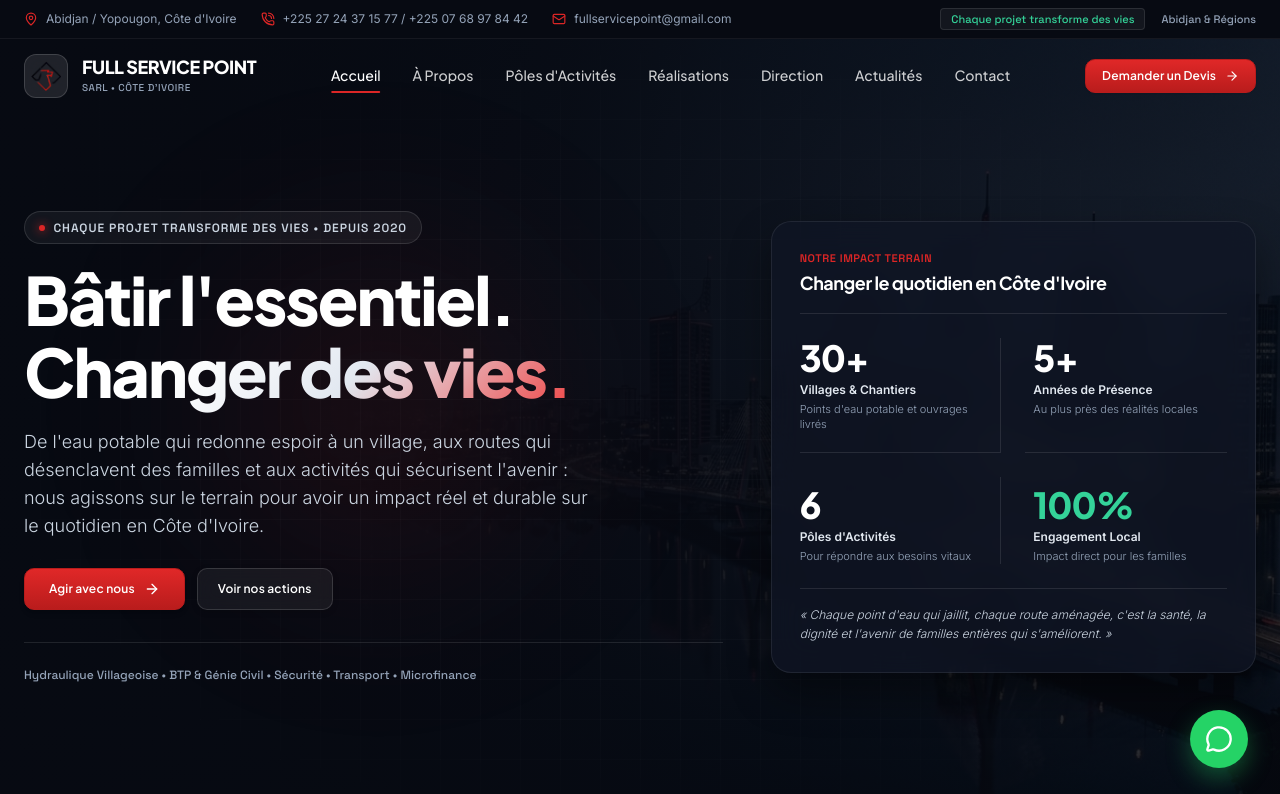
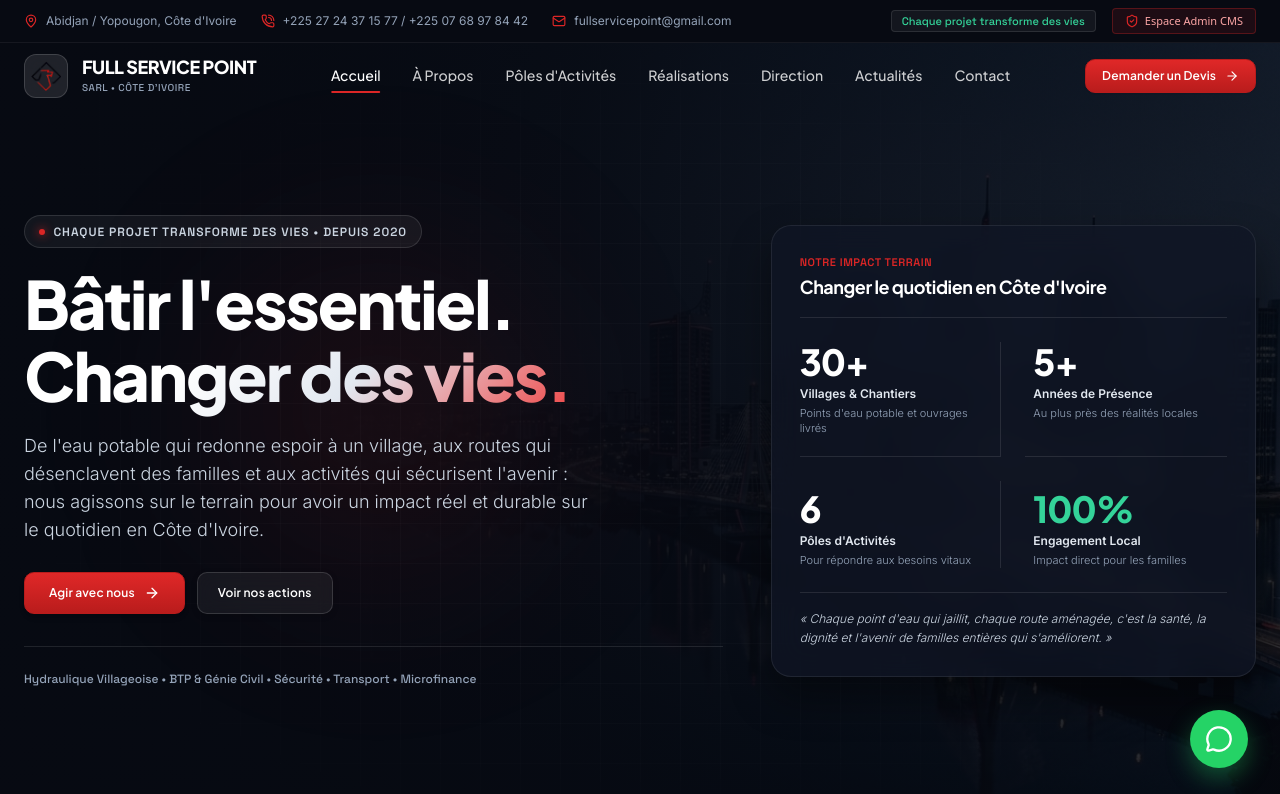
Before and after one commit to Syllayoussoufdev/Front_FULLSERVICEPOINTSARL, a plain HTML site: page index.html in a window 1280 px wide. Shown: the top 794 px of the page. Drawn offline with nearby package versions, Linux system fonts and the light colour scheme.

Commit message:
Ajout des liens directs vers l'Espace Admin CMS dans la topbar, le drawer mobile et le footer

```diff
--- a/index.html
+++ b/index.html
@@ -70,10 +70,13 @@
         </span>
       </div>
       <div class="flex items-center gap-4 text-slate-400 font-mono text-[11px]">
-        <span class="bg-white/5 px-2.5 py-0.5 rounded border border-white/10 text-emerald-400">
+        <span class="bg-white/5 px-2.5 py-0.5 rounded border border-white/10 text-emerald-400 hidden lg:inline">
           Chaque projet transforme des vies
         </span>
-        <span class="text-slate-400">Abidjan & Régions</span>
+        <a href="dashboard.html" class="flex items-center gap-1.5 px-3 py-1 rounded bg-brand-red/10 hover:bg-brand-red text-red-300 hover:text-white border border-brand-red/30 transition-all font-sans font-medium" title="Accéder au panneau d'administration">
+          <i data-lucide="shield-check" class="w-3.5 h-3.5 text-brand-red group-hover:text-white"></i>
+          <span>Espace Admin CMS</span>
+        </a>
       </div>
     </div>
   </div>
@@ -145,6 +148,10 @@
       <a href="#equipe" class="mobile-link text-xl font-heading font-semibold text-white hover:text-red-500">Équipe Dirigeante</a>
       <a href="#actualites" class="mobile-link text-xl font-heading font-semibold text-white hover:text-red-500">Actualités</a>
       <a href="#contact" class="mobile-link text-xl font-heading font-semibold text-white hover:text-red-500">Contact & Devis</a>
+      <a href="dashboard.html" class="flex items-center gap-2.5 text-base font-heading font-semibold text-brand-red hover:text-white py-3 px-4 rounded-xl bg-white/5 border border-brand-red/30 mt-4 transition-colors">
+        <i data-lucide="shield-check" class="w-5 h-5"></i>
+        <span>Accéder à l'Espace Admin CMS</span>
+      </a>
     </nav>
     <div class="mt-auto pt-6 border-t border-white/10 flex flex-col gap-4">
       <a href="#contact" class="btn btn-primary w-full text-center">
@@ -1172,7 +1179,7 @@
 
       <!-- Copyright et Mention Développeur -->
       <div class="pt-8 flex flex-col sm:flex-row items-center justify-between gap-4 text-xs font-mono text-slate-400 sm:pr-24">
-        <p>© 2026 Full Service Point SARL. Tous droits réservés.</p>
+        <p>© 2026 Full Service Point SARL. Tous droits réservés. • <a href="dashboard.html" class="hover:text-white transition-colors underline decoration-slate-700">Accès Administration CMS</a></p>
         <p class="text-slate-400">
           Plateforme institutionnelle conçue par <span class="text-white font-semibold">Sly_TechnologieCi</span>
         </p>
```
Also changed, not shown: blog.html (+6 -3 lines).
